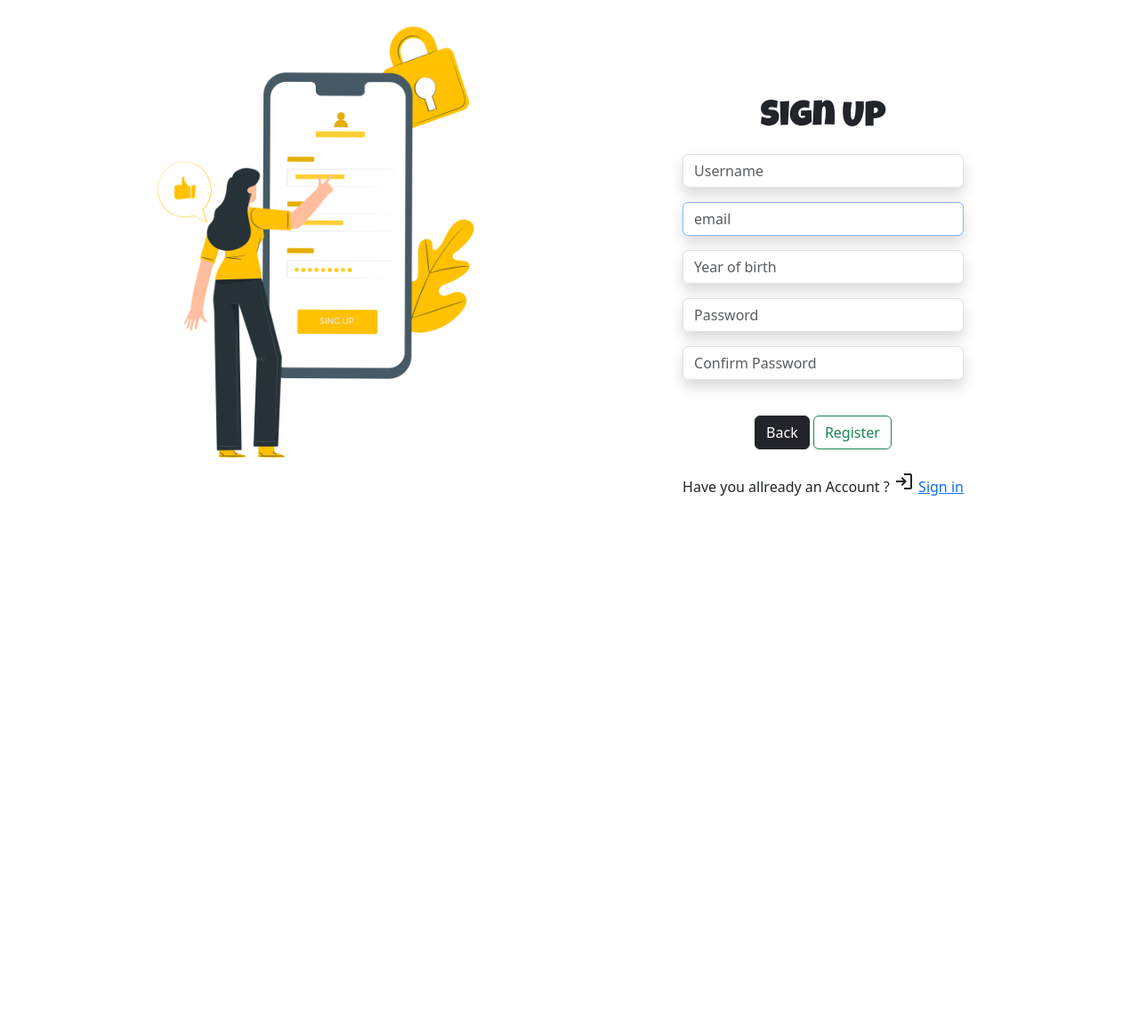
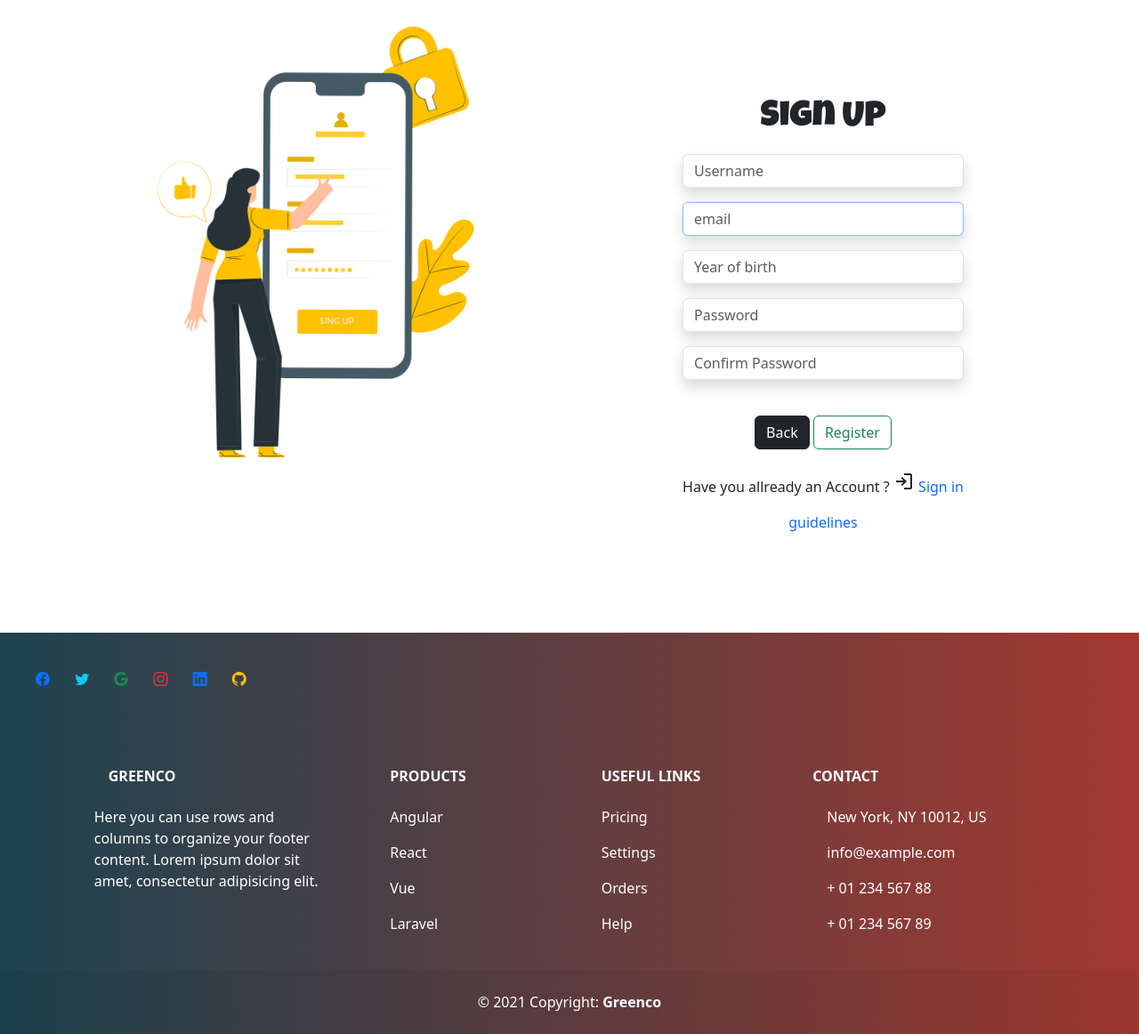
Before and after one commit to souravt0077/greenco, a Django app: page /register/ in a window 1280 px wide. Shown: the part 103-1265 px from the top of the page at 89% size. Before the commit the page ends 660 px from the top, so only its background shows below. Run offline with Django 4.2, Linux system fonts and the light colour scheme; some libraries are stand-ins or nearby versions; some web fonts are replaced.

Commit message:
made some changes

```diff
--- a/greenco/base/urls.py
+++ b/greenco/base/urls.py
@@ -3,4 +3,5 @@ from . import views
 
 urlpatterns = [
     path('',views.home,name='home'),
+    path('about/',views.about,name='about'),
 ]
--- a/greenco/base/views.py
+++ b/greenco/base/views.py
@@ -6,3 +6,8 @@ from django.contrib.auth.decorators import login_required
 def home(request):
     context={}
     return render(request,'home.html',context)
+
+@login_required(login_url='login')
+def about(request):
+    context={}
+    return render(request,'about.html',context)
--- /dev/null
+++ b/greenco/static/css/footer.css
@@ -0,0 +1,5 @@
+#footer{
+    background-image: linear-gradient(to right,#1d4350,#a43931);
+    color:white;
+
+}
--- /dev/null
+++ b/greenco/templates/footer.html
@@ -0,0 +1,127 @@
+{% load static %}
+
+<link rel='stylesheet' href={% static 'css/footer.css' %} />
+
+<style>
+    a{
+        text-decoration:none;
+    }
+</style>
+
+<!-- Footer -->
+<footer class="text-center text-lg-start text-white d-block w-100" id='footer'>
+    <!-- Section: Social media -->
+    <section class="d-flex justify-content-center justify-content-lg-between p-4 ">
+
+      <!-- Right -->
+      <div class=' p-3'>
+        <a href="" class="me-4 text-primary">
+            <i class="bi bi-facebook"></i>
+        </a>
+        <a href="" class="me-4 text-info">
+            <i class="bi bi-twitter"></i>
+        </a>
+        <a href="" class="me-4 text-success">
+            <i class="bi bi-google"></i>
+        </a>
+        <a href="" class="me-4 text-danger">
+            <i class="bi bi-instagram"></i>
+        </a>
+        <a href="" class="me-4 text-primary">
+            <i class="bi bi-linkedin"></i>
+        </a>
+        <a href="" class="me-4 text-warning">
+            <i class="bi bi-github"></i>
+        </a>
+      </div>
+      <!-- Right -->
+    </section>
+    <!-- Section: Social media -->
+
+    <!-- Section: Links  -->
+    <section class="">
+      <div class="container text-center text-md-start mt-5">
+        <!-- Grid row -->
+        <div class="row mt-3">
+          <!-- Grid column -->
+          <div class="col-md-3 col-lg-4 col-xl-3 mx-auto mb-4">
+            <!-- Content -->
+            <h6 class="text-uppercase fw-bold mb-4">
+              <i class="fas fa-gem me-3"></i>Greenco
+            </h6>
+            <p>
+              Here you can use rows and columns to organize your footer content. Lorem ipsum
+              dolor sit amet, consectetur adipisicing elit.
+            </p>
+          </div>
+          <!-- Grid column -->
+
+          <!-- Grid column -->
+          <div class="col-md-2 col-lg-2 col-xl-2 mx-auto mb-4">
+            <!-- Links -->
+            <h6 class="text-uppercase fw-bold mb-4">
+              Products
+            </h6>
+            <p>
+              <a href="#!" class="text-reset">Angular</a>
+            </p>
+            <p>
+              <a href="#!" class="text-reset">React</a>
+            </p>
+            <p>
+              <a href="#!" class="text-reset">Vue</a>
+            </p>
+            <p>
+              <a href="#!" class="text-reset">Laravel</a>
+            </p>
+          </div>
+          <!-- Grid column -->
+
+          <!-- Grid column -->
+          <div class="col-md-3 col-lg-2 col-xl-2 mx-auto mb-4">
+            <!-- Links -->
+            <h6 class="text-uppercase fw-bold mb-4">
+              Useful links
+            </h6>
+            <p>
+              <a href="#!" class="text-reset">Pricing</a>
+            </p>
+            <p>
+              <a href="#!" class="text-reset">Settings</a>
+            </p>
+            <p>
+              <a href="#!" class="text-reset">Orders</a>
+            </p>
+            <p>
+              <a href="#!" class="text-reset">Help</a>
+            </p>
+          </div>
+          <!-- Grid column -->
+
+          <!-- Grid column -->
+          <div class="col-md-4 col-lg-3 col-xl-3 mx-auto mb-md-0 mb-4">
+            <!-- Links -->
+            <h6 class="text-uppercase fw-bold mb-4">Contact</h6>
+            <p><i class="fas fa-home me-3"></i> New York, NY 10012, US</p>
+            <p>
+              <i class="fas fa-envelope me-3"></i>
+              info@example.com
+            </p>
+            <p><i class="fas fa-phone me-3"></i> + 01 234 567 88</p>
+            <p><i class="fas fa-print me-3"></i> + 01 234 567 89</p>
+          </div>
+          <!-- Grid column -->
+        </div>
+        <!-- Grid row -->
+      </div>
+    </section>
+    <!-- Section: Links  -->
+
+    <!-- Copyright -->
+    <div class="text-center p-4" style="background-color: rgba(0, 0, 0, 0.05);">
+      © 2021 Copyright:
+      <a class="text-reset fw-bold" href="{% url 'home' %}">Greenco</a>
+    </div>
+    <!-- Copyright -->
+  </footer>
+  <!-- Footer -->
--- a/greenco/templates/navbar.html
+++ b/greenco/templates/navbar.html
@@ -93,11 +93,13 @@
             <span class="material-symbols-outlined">settings</span> Settings
           </a>
           <ul class="dropdown-menu">
+            {% if request.user.is_authenticated %}
             <li><a class="dropdown-item my-2" href="#"><span class="material-symbols-outlined">badge</span> {{request.user}}</a></li>
             <li><a class="dropdown-item my-2" href="#">Another action</a></li>
             <li><hr class="dropdown-divider"></li>
-            {% if request.user.is_authenticated %}
-              <li><a class="dropdown-item" href={% url 'logout' %}><span class="material-symbols-outlined">logout</span> Logout</a></li>
+            <li><a class="dropdown-item" href={% url 'logout' %}><span class="material-symbols-outlined">logout</span> Logout</a></li>
+            {% else %}
+            <li><a class='dropdown-item my-2'>Login required</a></li>
             {% endif %}
           </ul>
         </li>
--- a/greenco/user/templates/login_register.html
+++ b/greenco/user/templates/login_register.html
@@ -111,12 +111,13 @@
                             </div>
                             <br>
                             <div class='text-center'>
-                                <a href={{request.META.HTTP_REFERER}} class='btn btn-dark'>Back</a>
+                                <a class='btn btn-dark' href={{request.META.HTTP_REFERER}} >Back</a>
                                 <input type='submit' value='Register' class='btn btn-outline-success' />
                             </div>
                         </form>
                         <br>
                         <p>Have you allready an Account ? <span class="material-symbols-outlined">login</span> <a href={% url 'login' %} >Sign in </a></p>
+                        <p class='text-center'><a href={% url 'guidelines' %}>guidelines</a></p>
                     </div>
                 </div>
             </div>
@@ -135,5 +136,10 @@
         {% endfor %}
     {% endif %}
 </script>
+<br>
+<br>
+<br>
+<br>
+{% include 'footer.html' %}
 
 {% endblock content %}
--- a/greenco/user/urls.py
+++ b/greenco/user/urls.py
@@ -5,4 +5,7 @@ urlpatterns = [
     path('login/',views.UserLogin.as_view(),name='login'),
     path('register/',views.userRegister,name='register'),
     path('logout/',views.UserLogout.as_view(),name='logout'),
+
+    # Guideline
+    path('guidelines/',views.guidelines,name='guidelines'),
 ]
--- a/greenco/user/views.py
+++ b/greenco/user/views.py
@@ -37,20 +37,26 @@ class UserLogin(View):
 
 def userRegister(request):
     form=greencoUserCreationForm()
-
     if request.method == 'POST':
         form=greencoUserCreationForm(request.POST)
         if form.is_valid():
             user=form.save(commit=False)
+            this_year=date.today().year
+            age=this_year - user.dob
+            if user.dob < this_year:
+                if age >= 18:
 
-            user.username = user.username.capitalize()
-            user.save()
-            login(request,user)
-            messages.success(request,'Successfully registerd Welcome {}'.format(request.user))
-            return redirect('home')
-        else:
-            messages.error(request,'Something went wrong')
-            return redirect('register')
+                    user.username = user.username.capitalize()
+                    user.save()
+                    login(request,user)
+                    messages.success(request,'Successfully registerd Welcome {}'.format(request.user))
+                    return redirect('home')
+                else:
+                    messages.error(request,'Sorry you are just {} year old child.Please see our guidlines'.format(age))
+                    # return redirect('register')
+            else:
+                messages.error(request,'You enterd wrong year')
+                # return redirect('register')
 
     context={'form':form}
     return render(request,'login_register.html',context)
@@ -63,3 +69,6 @@ class UserLogout(View):
             logout(request)
             messages.success(request,'Logout successfully')
             return redirect('home')
+
+def guidelines(request):
+    return render(request,'guidelines.html')
```
Also changed, not shown: greenco/base/templates/about.html (added, +9 -0 lines), greenco/base/templates/home.html (+2 -7 lines), greenco/user/templates/guidelines.html (added, +39 -0 lines).
